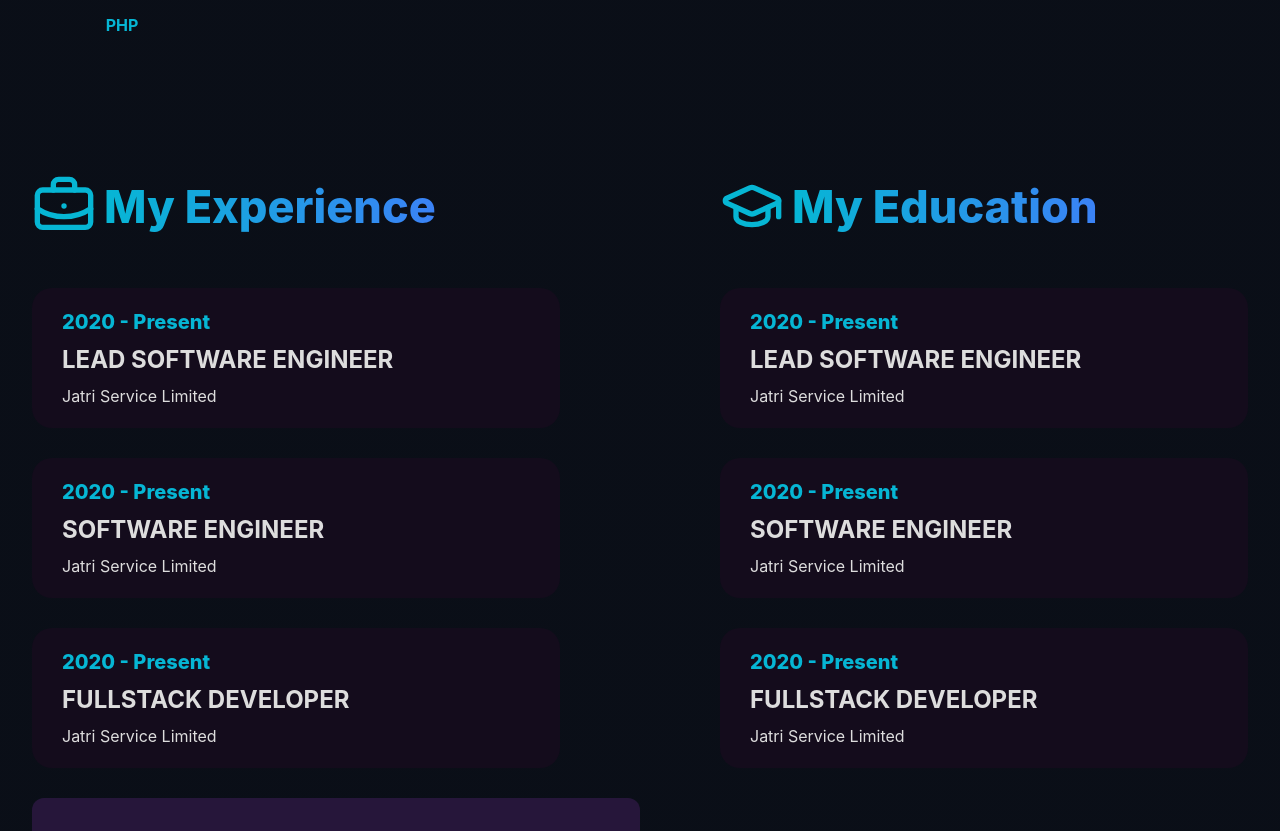
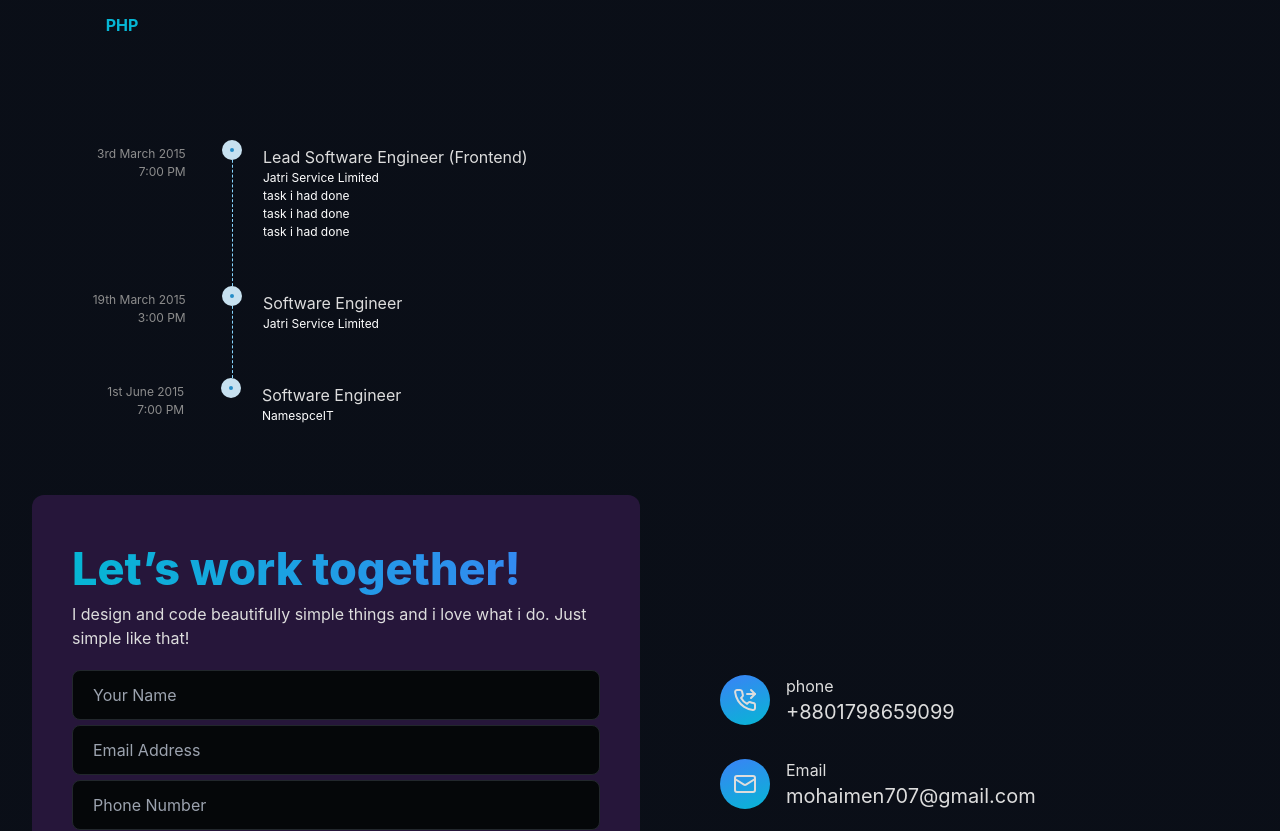
Before and after one commit to mohaimenkhalid/personal-portfolio-nuxt3, a Nuxt app: page / in a window 1280 px wide. Shown: the part 1408-2239 px from the top of the page. Built offline with nearby package versions, Linux system fonts and the light colour scheme.

Commit message:
update experience timeline component

```diff
--- a/components/experience.vue
+++ b/components/experience.vue
@@ -6,136 +6,37 @@ import {BriefcaseBusiness, ExternalLink, GraduationCap} from 'lucide-vue-next'
   <div class="experience-section">
     <div class="container">
       <div class="flex gap-x-40 flex-col md:flex-row">
-        <div class="w-full md:w-1/2">
-          <div class="flex items-center mb-10 md:my-12">
-            <div>
-              <BriefcaseBusiness class="w-10 h-10 md:w-16 md:h-16 text-[color:var(--tj-theme-primary)]"/>
-            </div>
-            <h2 class="section-title text-[30px] md:text-[45px] ml-2">
-              My Experience
-            </h2>
-          </div>
-          <div class="flex flex-col">
-            <div class="card group/resume hover:bg-[color:var(--tj-theme-primary)]">
-              <div class="resume-item">
-                <div
-                    class="group-hover/resume:text-white text-xl font-extrabold mb-2 text-[color:var(--tj-theme-primary)]">
-                  2020 - Present
-                </div>
-                <h3 class="text-lg md:text-2xl font-bold uppercase mb-2">Lead Software Engineer</h3>
-                <div class="">
-                  <a href="" class="flex items-center">
-                    <!--                  <img src="../assets/image/jatri.png" />-->
-                    <span> Jatri Service Limited</span>
-                    <ExternalLink
-                        class="w-5 h-5 ml-2 hidden group-hover/resume:block transition-all ease-in-out duration-700"/>
-                  </a>
-                </div>
+        <div class="history-tl-container">
+          <ul class="tl">
+            <li class="tl-item exp-list-box-item">
+              <div class="timestamp">
+                3rd March 2015<br> 7:00 PM
               </div>
-            </div>
-            <div class="card group/resume hover:bg-[color:var(--tj-theme-primary)]">
-              <div class="resume-item">
-                <div
-                    class="group-hover/resume:text-white text-xl font-extrabold mb-2 text-[color:var(--tj-theme-primary)]">
-                  2020 - Present
-                </div>
-                <h3 class="text-lg md:text-2xl font-bold uppercase mb-2">Software Engineer</h3>
-                <div class="">
-                  <a href="" class="flex items-center">
-                    <!--                  <img src="../assets/image/jatri.png" />-->
-                    <span> Jatri Service Limited</span>
-                    <ExternalLink
-                        class="w-5 h-5 ml-2 hidden group-hover/resume:block transition-all ease-in-out duration-700"/>
-
-                  </a>
-                </div>
+              <div class="item-title">Lead Software Engineer (Frontend)</div>
+              <div class="item-detail">Jatri Service Limited</div>
+              <div class="item-detail">
+                <ul>
+                  <li>task i had done</li>
+                  <li>task i had done</li>
+                  <li>task i had done</li>
+                </ul>
               </div>
-            </div>
-            <div class="card group/resume hover:bg-[color:var(--tj-theme-primary)]">
-              <div class="resume-item">
-                <div
-                    class="group-hover/resume:text-white text-xl font-extrabold mb-2 text-[color:var(--tj-theme-primary)]">
-                  2020 - Present
-                </div>
-                <h3 class="text-lg md:text-2xl font-bold uppercase mb-2">FullStack Developer</h3>
-                <div class="">
-                  <a href="" class="flex items-center">
-                    <!--                  <img src="../assets/image/jatri.png" />-->
-                    <span> Jatri Service Limited</span>
-                    <ExternalLink
-                        class="w-5 h-5 ml-2 hidden group-hover/resume:block transition-all ease-in-out duration-700"/>
-
-                  </a>
-                </div>
+            </li>
+            <li class="tl-item exp-list-box-item">
+              <div class="timestamp">
+                19th March 2015<br> 3:00 PM
               </div>
-            </div>
-          </div>
-        </div>
-        <div class="w-full md:w-1/2">
-          <div class="flex items-center mb-10 md:my-12">
-            <div>
-              <GraduationCap class="w-10 h-10 md:w-16 md:h-16 text-[color:var(--tj-theme-primary)]"/>
-            </div>
-            <h2 class="section-title text-[30px] md:text-[45px] ml-2">
-              My Education
-            </h2>
-          </div>
-          <div class="flex flex-col">
-            <div class="card group/resume hover:bg-[color:var(--tj-theme-primary)]">
-              <div class="resume-item">
-                <div
-                    class="group-hover/resume:text-white text-xl font-extrabold mb-2 text-[color:var(--tj-theme-primary)]">
-                  2020 - Present
-                </div>
-                <h3 class="text-lg md:text-2xl font-bold uppercase mb-2">Lead Software Engineer</h3>
-                <div class="">
-                  <a href="" class="flex items-center">
-                    <!--                  <img src="../assets/image/jatri.png" />-->
-                    <span> Jatri Service Limited</span>
-                    <ExternalLink
-                        class="w-5 h-5 ml-2 hidden group-hover/resume:block transition-all ease-in-out duration-700"/>
-
-                  </a>
-                </div>
+              <div class="item-title">Software Engineer</div>
+              <div class="item-detail">Jatri Service Limited</div>
+            </li>
+            <li class="tl-item exp-list-box-item">
+              <div class="timestamp">
+                1st June 2015<br> 7:00 PM
               </div>
-            </div>
-            <div class="card group/resume hover:bg-[color:var(--tj-theme-primary)]">
-              <div class="resume-item">
-                <div
-                    class="group-hover/resume:text-white text-xl font-extrabold mb-2 text-[color:var(--tj-theme-primary)]">
-                  2020 - Present
-                </div>
-                <h3 class="text-lg md:text-2xl font-bold uppercase mb-2">Software Engineer</h3>
-                <div class="">
-                  <a href="" class="flex items-center">
-                    <!--                  <img src="../assets/image/jatri.png" />-->
-                    <span> Jatri Service Limited</span>
-                    <ExternalLink
-                        class="w-5 h-5 ml-2 hidden group-hover/resume:block transition-all ease-in-out duration-700"/>
-
-                  </a>
-                </div>
-              </div>
-            </div>
-            <div class="card group/resume hover:bg-[color:var(--tj-theme-primary)]">
-              <div class="resume-item">
-                <div
-                    class="group-hover/resume:text-white text-xl font-extrabold mb-2 text-[color:var(--tj-theme-primary)]">
-                  2020 - Present
-                </div>
-                <h3 class="text-lg md:text-2xl font-bold uppercase mb-2">FullStack Developer</h3>
-                <div class="">
-                  <a href="" class="flex items-center">
-                    <!--                  <img src="../assets/image/jatri.png" />-->
-                    <span> Jatri Service Limited</span>
-                    <ExternalLink
-                        class="w-5 h-5 ml-2 hidden group-hover/resume:block transition-all ease-in-out duration-700"/>
-
-                  </a>
-                </div>
-              </div>
-            </div>
-          </div>
+              <div class="item-title">Software Engineer</div>
+              <div class="item-detail">NamespceIT</div>
+            </li>
+          </ul>
         </div>
       </div>
     </div>
@@ -154,4 +55,70 @@ import {BriefcaseBusiness, ExternalLink, GraduationCap} from 'lucide-vue-next'
   width: 30px;
   margin-right: 5px;
 }
+
+.history-tl-container {
+  /*font-family: "Roboto", sans-serif;*/
+  width: 100%;
+  margin: auto;
+  display: block;
+  position: relative;
+}
+
+.history-tl-container ul.tl {
+  margin: 20px 0;
+  padding: 0;
+  display: inline-block;
+
+}
+
+.history-tl-container ul.tl li.exp-list-box-item{
+  list-style: none;
+  margin: auto;
+  margin-left: 200px;
+  min-height: 50px;
+  /*background: rgba(255,255,0,0.1);*/
+  border-left: 1px dashed #86D6FF;
+  padding: 0 0 50px 30px;
+  position: relative;
+}
+
+.history-tl-container ul.tl li.exp-list-box-item:last-child {
+  border-left: 0;
+}
+
+.history-tl-container ul.tl li.exp-list-box-item::before {
+  position: absolute;
+  left: -11px;
+  top: -5px;
+  content: " ";
+  border: 8px solid rgba(255, 255, 255, 0.74);
+  border-radius: 500%;
+  background: #258CC7;
+  height: 20px;
+  width: 20px;
+  transition: all 500ms ease-in-out;
+
+}
+
+.history-tl-container ul.tl li.exp-list-box-item:hover::before {
+  border-color: #258CC7;
+  transition: all 1000ms ease-in-out;
+}
+
+ul.tl li .item-title {
+}
+
+.history-tl-container ul.tl li .item-detail {
+  color: white;
+  font-size: 12px;
+}
+
+.history-tl-container ul.tl li .timestamp {
+  color: #8D8D8D;
+  position: absolute;
+  width: 100px;
+  left: -50%;
+  text-align: right;
+  font-size: 12px;
+}
 </style>
```
